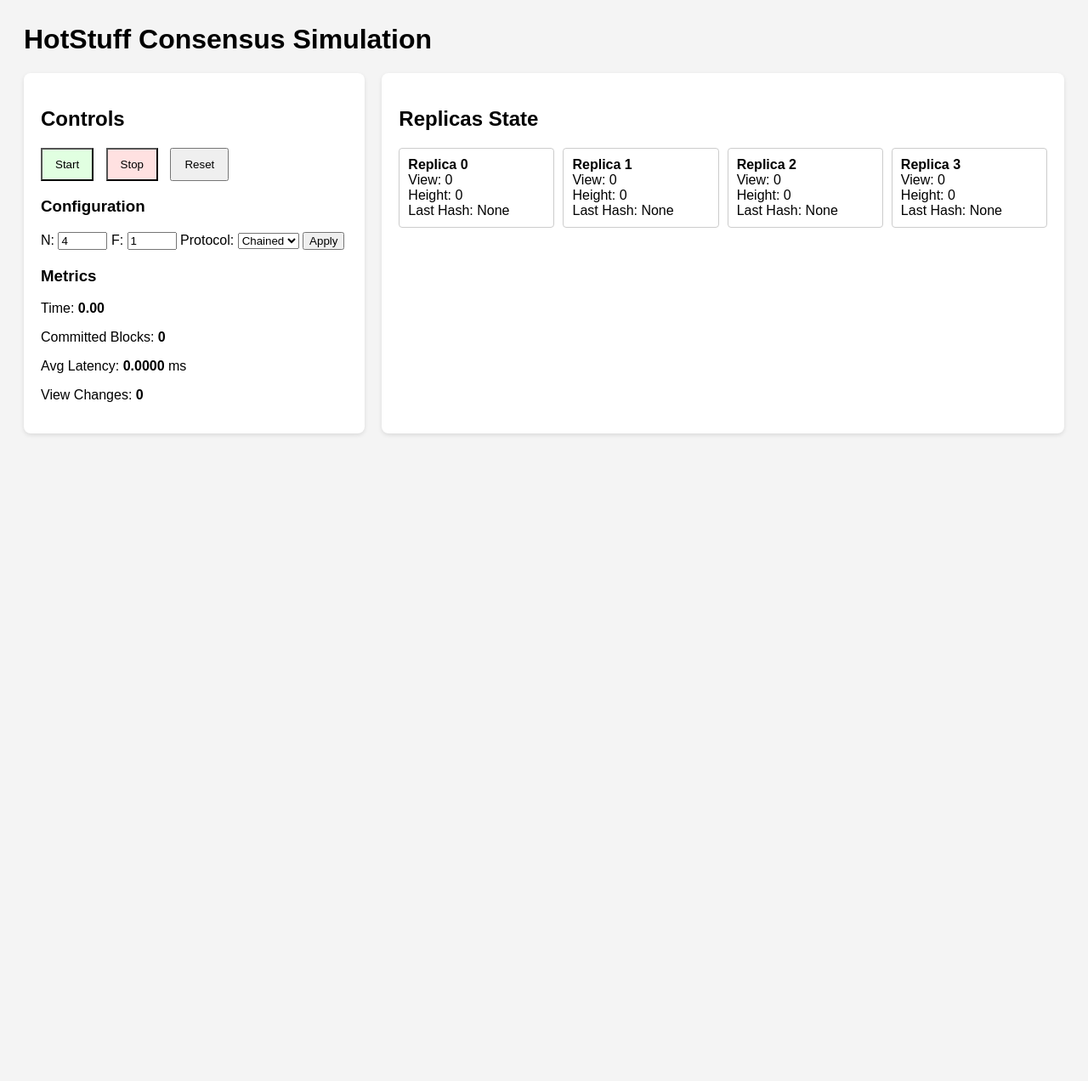
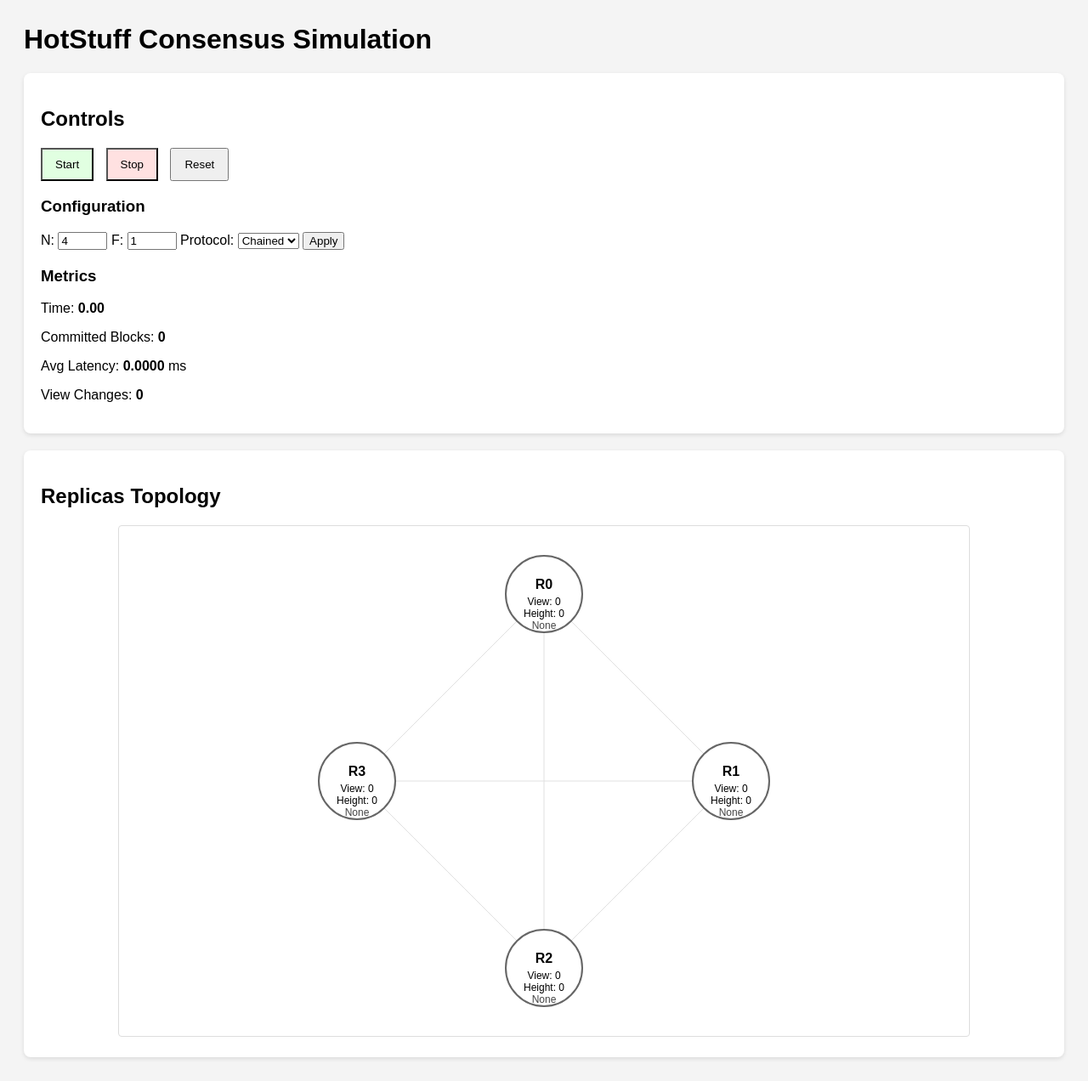
Before and after one commit to boriscu/Adaptive-Pacemaker-HotStuff, a Flask app: page / in a window 1280 px wide. Shown: the whole page at 85% size. Before the commit the page ends 512 px from the top, so only its background shows below. Run offline with Flask 2, Linux system fonts and the light colour scheme.

Commit message:
Adjusted the visualization of replicas

```diff
--- a/hotstuff/ui/templates/index.html
+++ b/hotstuff/ui/templates/index.html
@@ -6,7 +6,7 @@
     <title>HotStuff Simulation</title>
     <style>
         body { font-family: sans-serif; padding: 20px; background: #f4f4f4; }
-        .dashboard { display: grid; grid-template-columns: 1fr 2fr; gap: 20px; }
+        .dashboard { display: flex; flex-direction: column; gap: 20px; }
         .panel { background: white; padding: 20px; border-radius: 8px; box-shadow: 0 2px 5px rgba(0,0,0,0.1); }
         h1 { margin-top: 0; }
         .controls button { padding: 10px 15px; margin-right: 10px; cursor: pointer; }
@@ -51,9 +51,9 @@
         </div>
 
         <div class="panel">
-            <h2>Replicas State</h2>
-            <div id="replicaGrid" class="replica-grid">
-                <!-- Replicas populated here -->
+            <h2>Replicas Topology</h2>
+            <div id="canvasContainer" style="text-align: center;">
+                <canvas id="topoCanvas" width="1000" height="600" style="border:1px solid #ddd; background: white; border-radius: 4px;"></canvas>
             </div>
         </div>
     </div>
@@ -79,6 +79,80 @@
             }).then(() => control('reset'));
         }
 
+        function drawTopology(replicas) {
+            const canvas = document.getElementById('topoCanvas');
+            const ctx = canvas.getContext('2d');
+            const width = canvas.width;
+            const height = canvas.height;
+            const cx = width / 2;
+            const cy = height / 2;
+
+            // Clear
+            ctx.clearRect(0, 0, width, height);
+
+            const ids = Object.keys(replicas).sort();
+            const N = ids.length;
+            const radius = Math.min(width, height) / 2 - 80; // Leave margin for labels
+
+            const nodes = [];
+
+            // Calculate positions
+            ids.forEach((rid, i) => {
+                const angle = (2 * Math.PI * i) / N - Math.PI / 2; // start at top
+                nodes.push({
+                    id: rid,
+                    x: cx + radius * Math.cos(angle),
+                    y: cy + radius * Math.sin(angle),
+                    data: replicas[rid]
+                });
+            });
+
+            // Draw edges (Fully connected graph)
+            ctx.strokeStyle = '#e0e0e0';
+            ctx.lineWidth = 1;
+            for (let i = 0; i < N; i++) {
+                for (let j = i + 1; j < N; j++) {
+                    ctx.beginPath();
+                    ctx.moveTo(nodes[i].x, nodes[i].y);
+                    ctx.lineTo(nodes[j].x, nodes[j].y);
+                    ctx.stroke();
+                }
+            }
+
+            // Draw nodes
+            nodes.forEach(node => {
+                const r = node.data;
+
+                // Circle
+                ctx.beginPath();
+                ctx.arc(node.x, node.y, 45, 0, 2 * Math.PI);
+                ctx.fillStyle = '#fff';
+                ctx.fill();
+                ctx.lineWidth = 2;
+                ctx.strokeStyle = (r.leader) ? 'gold' : '#666'; // Highlight leader if we knew (data doesn't imply leader directly but let's leave hook)
+                // Actually r.leader isn't in data, but let's check r.view logic eventually
+                ctx.stroke();
+
+                // Text ID
+                ctx.fillStyle = '#000';
+                ctx.font = 'bold 16px sans-serif';
+                ctx.textAlign = 'center';
+                ctx.textBaseline = 'middle';
+                ctx.fillText(`R${node.id}`, node.x, node.y - 10);
+
+                // Status Text below
+                ctx.font = '12px sans-serif';
+                ctx.fillText(`View: ${r.view}`, node.x, node.y + 10);
+                ctx.fillText(`Height: ${r.height}`, node.x, node.y + 24);
+
+                // Last Commit Hash
+                if (r.last_commit) {
+                     ctx.fillStyle = '#444';
+                     ctx.fillText(r.last_commit.substring(0,6), node.x, node.y + 38);
+                }
+            });
+        }
+
         function updateDashboard() {
             fetch('/api/status')
             .then(res => res.json())
@@ -88,21 +162,7 @@
                 document.getElementById('avgLatency').innerText = data.metrics.avg_latency.toFixed(4);
                 document.getElementById('viewChanges').innerText = data.metrics.view_changes;
 
-                const grid = document.getElementById('replicaGrid');
-                grid.innerHTML = '';
-
-                Object.keys(data.replicas).forEach(rid => {
-                    const r = data.replicas[rid];
-                    const div = document.createElement('div');
-                    div.className = 'replica-card';
-                    div.innerHTML = `
-                        <strong>Replica ${rid}</strong><br>
-                        View: ${r.view}<br>
-                        Height: ${r.height}<br>
-                        Last Hash: ${r.last_commit}
-                    `;
-                    grid.appendChild(div);
-                });
+                drawTopology(data.replicas);
             });
         }
 
```
